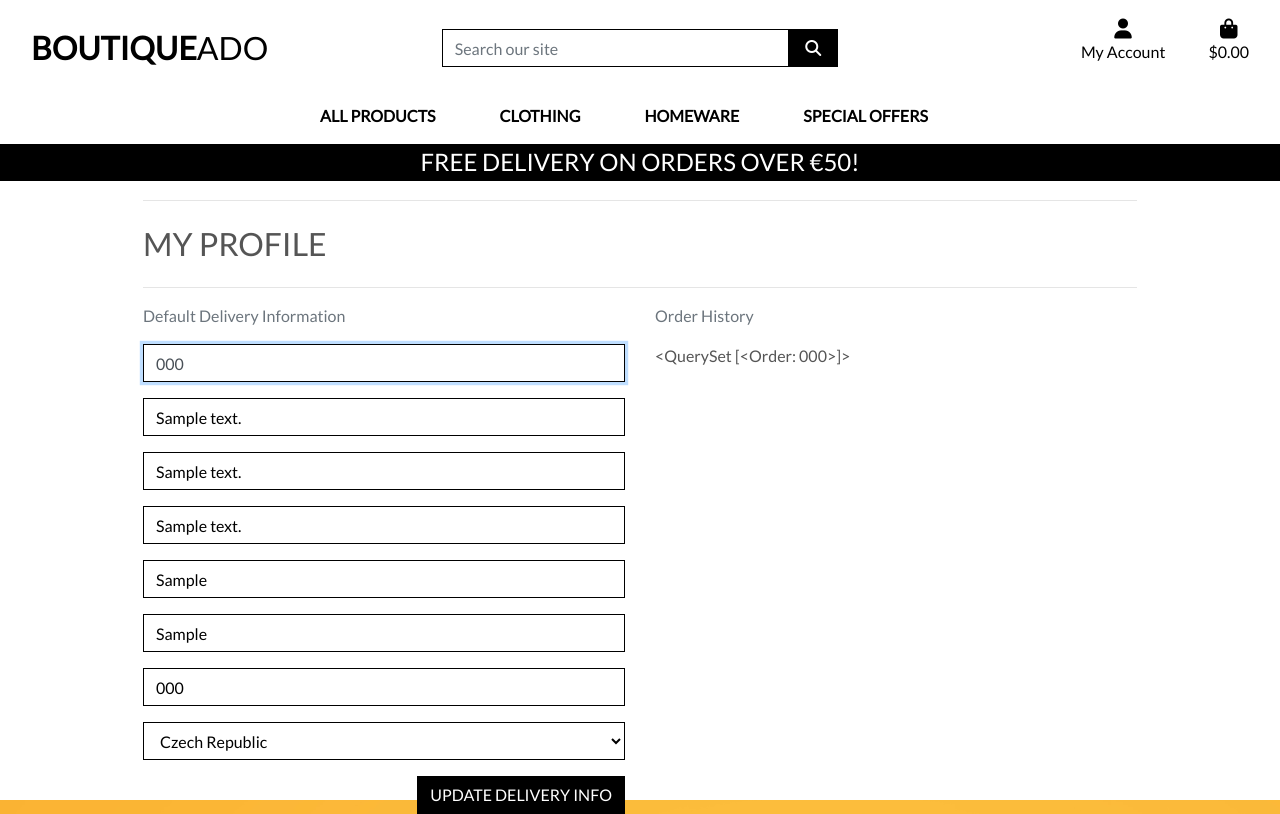
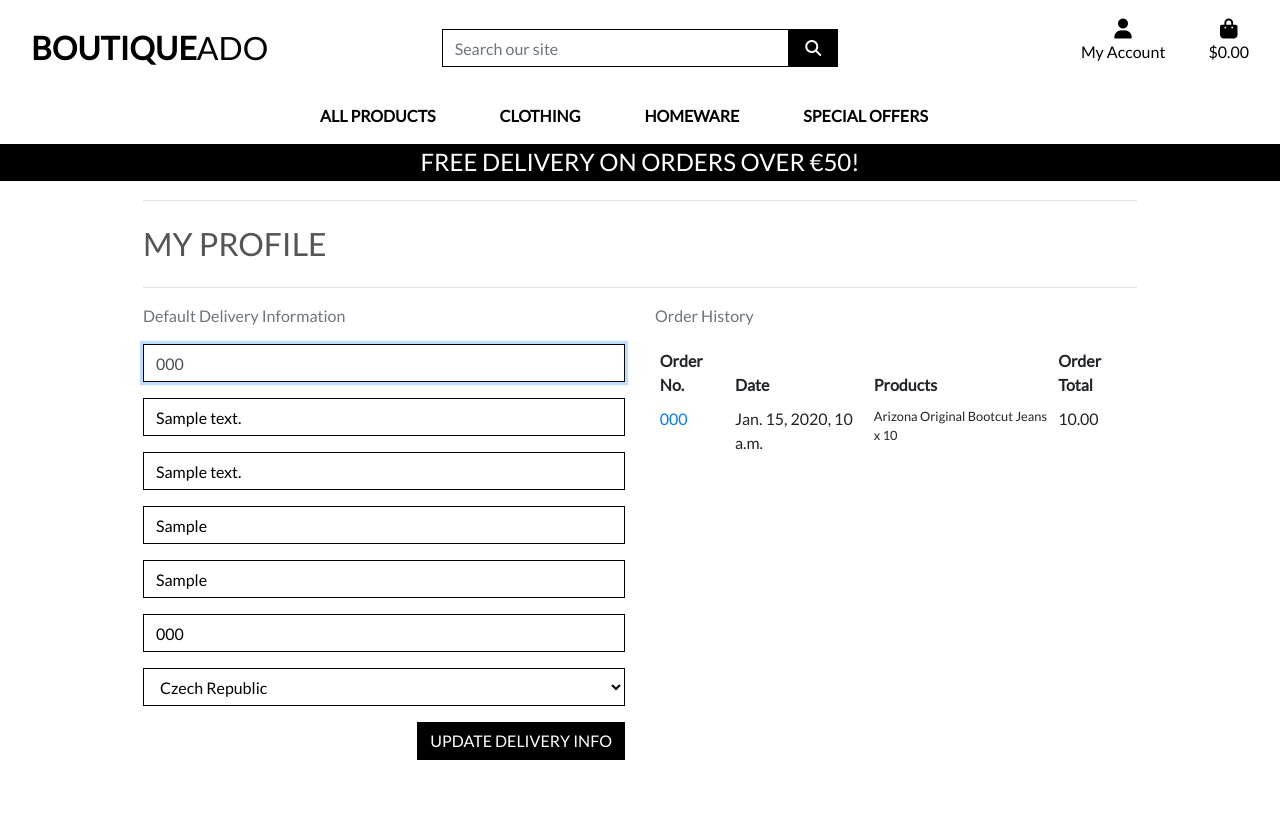
Before and after one commit to MllrB/boutique_ado, a Django app: page /profile/ in a window 1280 px wide. After the commit the page ends 760 px from the top, so only its background shows below. Run offline with Django 3.2, Linux system fonts and the light colour scheme; a user stored in the database is signed in; data comes from the database, SQL or seed files in the repository; tables that the repository leaves empty hold one stand-in row (values such as "Sample post"); some libraries are stand-ins or nearby versions.

Commit message:
added order history and updated checkout views.

```diff
--- a/checkout/admin.py
+++ b/checkout/admin.py
@@ -14,10 +14,10 @@ class OrderAdmin(admin.ModelAdmin):
                        'delivery_cost', 'order_total',
                        'grand_total', 'original_bag', 'stripe_pid')
 
-    fields = ('order_number', 'date',
+    fields = ('order_number', 'user_profile', 'date',
               'full_name', 'email', 'phone_number',
-              'street_address1', 'street_address2', 'street_address3',
-              'town_or_city', 'county', 'post_code', 'country',
+              'street_address1', 'street_address2','town_or_city',
+              'county', 'post_code', 'country',
               'order_total', 'delivery_cost', 'grand_total',
               'original_bag', 'stripe_pid')
 
--- a/checkout/forms.py
+++ b/checkout/forms.py
@@ -6,7 +6,7 @@ class OrderForm(forms.ModelForm):
     class Meta:
         model = Order
         fields = ('full_name', 'email', 'phone_number',
-                  'street_address1', 'street_address2', 'street_address3',
+                  'street_address1', 'street_address2',
                   'town_or_city', 'county', 'post_code', 'country',)
 
     def __init__(self, *args, **kwargs):
@@ -22,7 +22,6 @@ class OrderForm(forms.ModelForm):
             'phone_number': 'Phone Number',
             'street_address1': 'Address Line 1',
             'street_address2': 'Address Line 2',
-            'street_address3': 'Address Line 3',
             'town_or_city': 'Town/City',
             'county': 'County',
             'post_code': 'Postcode/Eircode',
--- a/checkout/models.py
+++ b/checkout/models.py
@@ -20,7 +20,6 @@ class Order(models.Model):
     phone_number = models.CharField(max_length=15, null=False, blank=False)
     street_address1 = models.CharField(max_length=180, null=False, blank=False)
     street_address2 = models.CharField(max_length=180, null=True, blank=True)
-    street_address3 = models.CharField(max_length=180, null=True, blank=True)
     town_or_city = models.CharField(max_length=180, null=True, blank=True)
     county = models.CharField(max_length=180, null=True, blank=True)
     post_code = models.CharField(max_length=8, null=True, blank=True)
--- a/checkout/static/checkout/js/stripe_elements.js
+++ b/checkout/static/checkout/js/stripe_elements.js
@@ -74,7 +74,6 @@ form.addEventListener('submit', function(ev) {
                     address: {
                         line1: $.trim(form.street_address1.value),
                         line2: $.trim(form.street_address2.value),
-                        line3: $.trim(form.street_address3.value),
                         city: $.trim(form.town_or_city.value),
                         county: $.trim(form.county.value),
                         country: $.trim(form.country.value),
@@ -87,7 +86,6 @@ form.addEventListener('submit', function(ev) {
                 address: {
                     line1: $.trim(form.street_address1.value),
                     line2: $.trim(form.street_address2.value),
-                    line3: $.trim(form.street_address3.value),
                     city: $.trim(form.town_or_city.value),
                     county: $.trim(form.county.value),
                     country: $.trim(form.country.value),
--- a/checkout/templates/checkout/checkout.html
+++ b/checkout/templates/checkout/checkout.html
@@ -84,7 +84,6 @@
                     {{ order_form.phone_number | as_crispy_field }}
                     {{ order_form.street_address1 | as_crispy_field }}
                     {{ order_form.street_address2 | as_crispy_field }}
-                    {{ order_form.street_address3 | as_crispy_field }}
                     {{ order_form.town_or_city | as_crispy_field }}
                     {{ order_form.county | as_crispy_field }}
                     {{ order_form.post_code | as_crispy_field }}
--- a/profiles/forms.py
+++ b/profiles/forms.py
@@ -18,7 +18,6 @@ class UserProfileForm(forms.ModelForm):
             'default_phone_number': 'Phone Number',
             'default_street_address1': 'Address Line 1',
             'default_street_address2': 'Address Line 2',
-            'default_street_address3': 'Address Line 3',
             'default_town_or_city': 'Town/City',
             'default_county': 'County',
             'default_post_code': 'Postcode/Eircode',
--- a/profiles/models.py
+++ b/profiles/models.py
@@ -16,7 +16,6 @@ class UserProfile(models.Model):
     default_phone_number = models.CharField(max_length=15, null=True, blank=True)
     default_street_address1 = models.CharField(max_length=180, null=True, blank=True)
     default_street_address2 = models.CharField(max_length=180, null=True, blank=True)
-    default_street_address3 = models.CharField(max_length=180, null=True, blank=True)
     default_town_or_city = models.CharField(max_length=180, null=True, blank=True)
     default_county = models.CharField(max_length=180, null=True, blank=True)
     default_post_code = models.CharField(max_length=8, null=True, blank=True)
--- a/profiles/static/profiles/css/profile.css
+++ b/profiles/static/profiles/css/profile.css
@@ -1,3 +1,8 @@
+.order-history {
+    max-height: 416px;
+    overflow-y: auto;
+}
+
 .profile-form-input {
     color: black;
 }
--- a/profiles/templates/profiles/profile.html
+++ b/profiles/templates/profiles/profile.html
@@ -34,7 +34,44 @@
         </div>
         <div class="col-12 col-lg-6">
             <p class="text-muted">Order History</p>
-            {{ orders }}
+            <div class="order-history table-responsive">
+                <table class="table table-sm table-borderless">
+                    <thead>
+                        <tr>
+                            <th>Order No.</th>
+                            <th>Date</th>
+                            <th>Products</th>
+                            <th>Order Total</th>
+                        </tr>
+                    </thead>
+                    <tbody>
+                        {% for order in orders %}
+                            <tr>
+                                <td>
+                                    <a href="{% url 'order_history' order.order_number %}"
+                                    title="{{ order.prder_number }}">
+                                        {{order.order_number|truncatechars:6}}
+                                    </a>
+                                </td>
+                                <td>{{ order.date }}</td>
+                                <td>
+                                    <ul class="list-unstyled">
+                                        {% for item in order.lineitems.all %}
+                                            <li class="small">
+                                                {% if item.product.has_size %}
+                                                    Size: {{ item.product.size|upper }}
+                                                {% endif %}
+                                                {{ item.product.name }} x {{ item.quantity }}
+                                            </li>
+                                        {% endfor %}
+                                    </ul>
+                                </td>
+                                <td>{{ order.grand_total }}</td>
+                            </tr>
+                        {% endfor %}
+                    </tbody>
+                </table>
+            </div>
         </div>
     </div>
 
--- a/profiles/urls.py
+++ b/profiles/urls.py
@@ -3,5 +3,6 @@ from django.urls import path
 from . import views
 
 urlpatterns = [
-    path('', views.profile, name='profile')
+    path('', views.profile, name='profile'),
+    path('order_history/<order_number>', views.order_history, name='order_history'),
 ]
--- a/profiles/views.py
+++ b/profiles/views.py
@@ -2,8 +2,10 @@
 from django.shortcuts import render, get_object_or_404
 from django.contrib import messages
 
+from checkout.models import Order
 from .models import UserProfile
 from .forms import UserProfileForm
+
 
 
 def profile(request):
@@ -28,3 +30,21 @@ def profile(request):
     }
 
     return render(request, template, context)
+
+
+def order_history(request, order_number):
+    """ display previous order from order history """
+    order = get_object_or_404(Order, order_number=order_number)
+
+    messages.info(request, (
+        f'This is a previous confirmation for order_number {order_number}. '
+        'A confirmation email was sent on the order date'
+    ))
+
+    template = 'checkout/checkout_success.html'
+    context = {
+        'order': order,
+        'from_profile': True,
+    }
+
+    return render(request, template, context)
--- a/templates/base.html
+++ b/templates/base.html
@@ -73,7 +73,7 @@
                         <div class="dropdown-menu broder-0" aria-labelledby="user-options">
                             {% if request.user.is_authenticated %}
                                 {% if request.user.is_superuser %}
-                            <a href="" class="dropdown-item">Product management</a>
+                                    <a href="#" class="dropdown-item">Product management</a>
                                 {% endif %}
                                 <a href="{% url 'profile' %}" class="dropdown-item">My Profile </a>
                                 <a href="{% url 'account_logout' %}" class="dropdown-item">Logout </a>
```
Also changed, not shown: checkout/templates/checkout/checkout_success.html (+13 -0 lines), checkout/views.py (+52 -9 lines), checkout/migrations/0005_remove_order_street_address3.py (added), profiles/migrations/0002_remove_userprofile_default_street_address3.py (added). Lines whose indentation alone changed are shown as unchanged.
